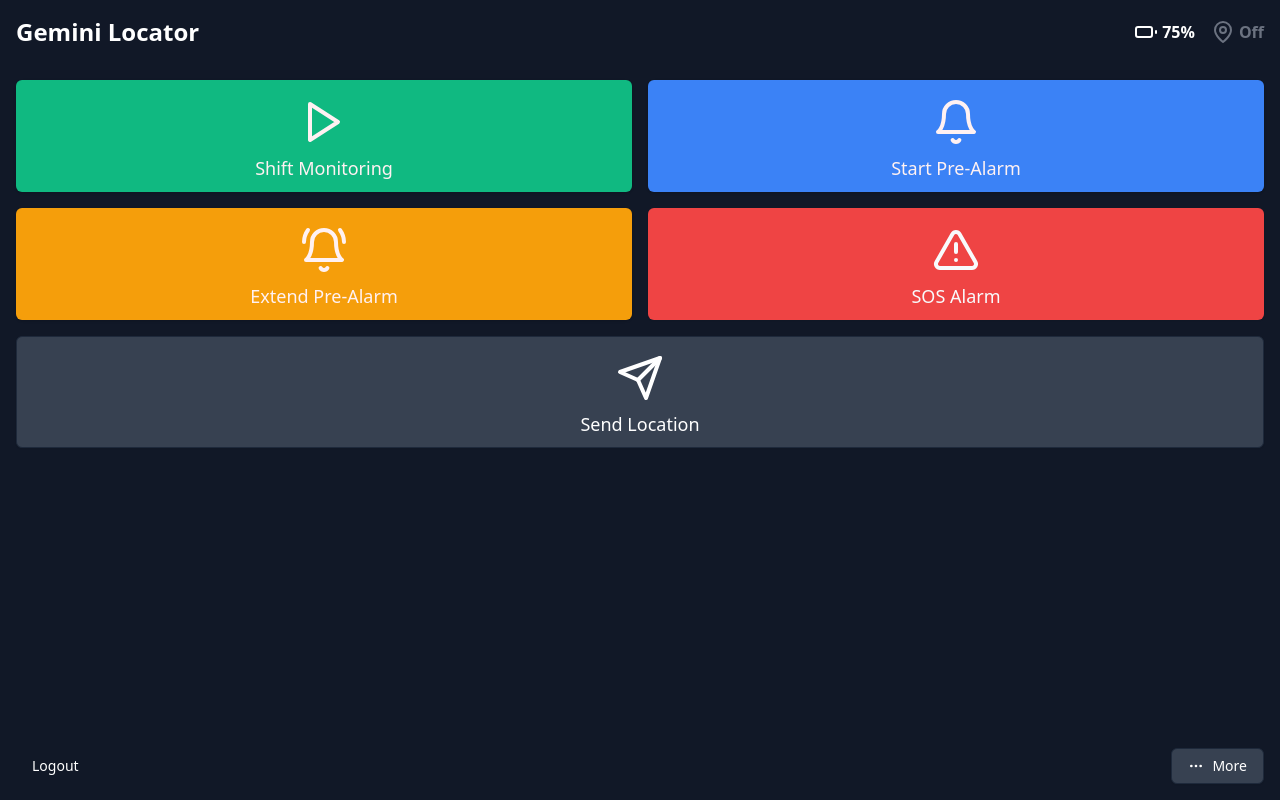
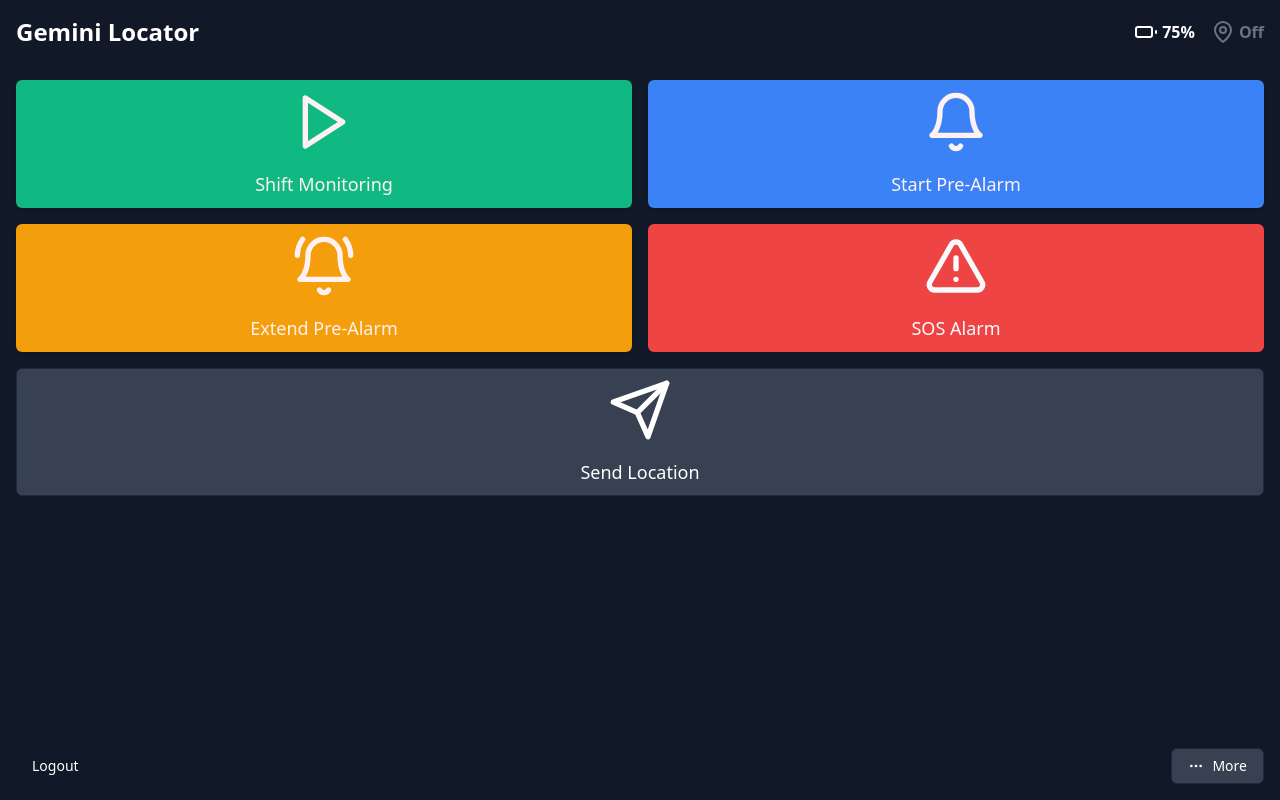
Before and after one commit to jasonkneen/sg-881722546961040, a Next.js app: page / in a window 1280 px wide. Built offline with nearby package versions, Linux system fonts and the light colour scheme.

Commit message:
Revert to state at e17c38577e1e2ee08dc211e6b477776b9f4f82a3

```diff
--- a/src/components/PreAlarmDialog.js
+++ b/src/components/PreAlarmDialog.js
@@ -39,7 +39,6 @@ export default function PreAlarmDialog({ open, onOpenChange }) {
                 key={option.value}
                 onClick={() => setSelectedTime(option.value)}
                 variant={selectedTime === option.value ? "secondary" : "outline"}
-                className="button-icon"
               >
                 {option.label}
               </Button>
--- a/src/components/SixDigitInput.js
+++ b/src/components/SixDigitInput.js
@@ -32,7 +32,7 @@ const SixDigitInput = ({ onComplete }) => {
   };
 
   return (
-    <div className="flex justify-between space-x-2">
+    <div className="flex justify-between max-w-xs mx-auto">
       {code.map((digit, index) => (
         <Input
           key={index}
@@ -43,7 +43,7 @@ const SixDigitInput = ({ onComplete }) => {
           value={digit}
           onChange={e => handleChange(index, e.target.value)}
           onKeyDown={e => handleKeyDown(index, e)}
-          className="w-10 h-12 text-center text-lg font-bold"
+          className="w-12 h-12 text-center text-lg font-bold"
         />
       ))}
     </div>
--- a/src/context/AuthContext.js
+++ b/src/context/AuthContext.js
@@ -1,5 +1,4 @@
 import { createContext, useContext, useState, useEffect } from 'react';
-import { useRouter } from 'next/router';
 
 const AuthContext = createContext();
 
@@ -7,7 +6,6 @@ export function AuthProvider({ children }) {
   const [user, setUser] = useState(null);
   const [loading, setLoading] = useState(false);
   const [error, setError] = useState(null);
-  const router = useRouter();
 
   useEffect(() => {
     // TODO: Check if user is already authenticated
@@ -28,8 +26,8 @@ export function AuthProvider({ children }) {
   };
 
   const logout = () => {
+    // TODO: Implement logout logic
     setUser(null);
-    router.push('/login');
   };
 
   const sendVerificationCode = async (phoneNumber) => {
--- a/src/pages/index.js
+++ b/src/pages/index.js
@@ -101,9 +101,7 @@ export default function Home() {
 
   const renderButtonContent = (icon, text) => (
     <>
-      <div className="mt-2">
-        {icon}
-      </div>
+      {icon}
       <span className="mt-2">{text}</span>
     </>
   );
@@ -132,10 +130,10 @@ export default function Home() {
           <Button
             onClick={toggleLocationMonitoring}
             variant={isLocationMonitoring ? "destructive" : "default"}
-            className={`${isLocationMonitoring ? 'bg-gray-500' : 'bg-green-500'} h-28 text-lg flex flex-col items-center justify-center`}
+            className={`${isLocationMonitoring ? 'bg-gray-500' : 'bg-green-500'} h-32 text-lg flex flex-col items-center justify-center`}
           >
             {renderButtonContent(
-              isLocationMonitoring ? <Pause className="w-12 h-12" /> : <Play className="w-12 h-12" />,
+              isLocationMonitoring ? <Pause className="w-16 h-16 mb-2" /> : <Play className="w-16 h-16 mb-2" />,
               isLocationMonitoring ? 'Stop Monitoring' : 'Shift Monitoring'
             )}
           </Button>
@@ -143,33 +141,33 @@ export default function Home() {
           <Button
             onClick={handleStartPreAlarm}
             variant="default"
-            className="bg-blue-500 h-28 text-lg flex flex-col items-center justify-center"
+            className="bg-blue-500 h-32 text-lg flex flex-col items-center justify-center"
           >
-            {renderButtonContent(<Bell className="w-12 h-12" />, 'Start Pre-Alarm')}
+            {renderButtonContent(<Bell className="w-16 h-16 mb-2" />, 'Start Pre-Alarm')}
           </Button>
 
           <Button
             onClick={handleExtendPreAlarm}
             variant="default"
-            className="bg-yellow-500 h-28 text-lg flex flex-col items-center justify-center"
+            className="bg-yellow-500 h-32 text-lg flex flex-col items-center justify-center"
           >
-            {renderButtonContent(<BellRing className="w-12 h-12" />, 'Extend Pre-Alarm')}
+            {renderButtonContent(<BellRing className="w-16 h-16 mb-2" />, 'Extend Pre-Alarm')}
           </Button>
 
           <Button
             onClick={handleSOSAlarm}
             variant="destructive"
-            className="bg-red-500 h-28 text-lg flex flex-col items-center justify-center"
+            className="bg-red-500 h-32 text-lg flex flex-col items-center justify-center"
           >
-            {renderButtonContent(<AlertTriangle className="w-12 h-12" />, 'SOS Alarm')}
+            {renderButtonContent(<AlertTriangle className="w-16 h-16 mb-2" />, 'SOS Alarm')}
           </Button>
 
           <Button
             onClick={handleSendLocation}
             variant="outline"
-            className="bg-gray-700 h-28 text-lg flex flex-col items-center justify-center col-span-2"
+            className="bg-gray-700 h-32 text-lg flex flex-col items-center justify-center col-span-2"
           >
-            {renderButtonContent(<Send className="w-12 h-12" />, 'Send Location')}
+            {renderButtonContent(<Send className="w-16 h-16 mb-2" />, 'Send Location')}
           </Button>
         </div>
 
--- a/src/pages/login.js
+++ b/src/pages/login.js
@@ -4,7 +4,6 @@ import { Button } from "@/components/ui/button"
 import { Input } from "@/components/ui/input"
 import { Label } from "@/components/ui/label"
 import { Alert, AlertDescription } from "@/components/ui/alert"
-import { Loader2 } from "lucide-react"
 import SixDigitInput from '@/components/SixDigitInput';
 import CountryCodeDropdown from '@/components/CountryCodeDropdown';
 import { useAuth } from '@/context/AuthContext';
@@ -12,17 +11,15 @@ import { useAuth } from '@/context/AuthContext';
 export default function Login() {
   const [countryCode, setCountryCode] = useState('+1');
   const [phoneNumber, setPhoneNumber] = useState('');
-  const [step, setStep] = useState('phone');
+  const [step, setStep] = useState('phone'); // 'phone' or 'verify'
   const router = useRouter();
   const { login, sendVerificationCode, loading, error } = useAuth();
 
   const handlePhoneSubmit = async (e) => {
     e.preventDefault();
-    if (phoneNumber.trim() && /^\d{10}$/.test(phoneNumber)) {
+    if (phoneNumber.trim()) {
       await sendVerificationCode(countryCode + phoneNumber);
       setStep('verify');
-    } else {
-      alert("Please enter a valid 10-digit phone number.");
     }
   };
 
@@ -38,18 +35,17 @@ export default function Login() {
   };
 
   return (
-    <div className="flex flex-col items-center justify-center min-h-screen bg-gray-900 text-white p-4">
+    <div className="flex flex-col items-center justify-center min-h-screen bg-gray-900 text-white">
       <h1 className="text-3xl font-bold mb-8">Gemini Locator</h1>
       {error && (
-        <Alert variant="destructive" className="mb-4 w-full max-w-xs">
+        <Alert variant="destructive" className="mb-4">
           <AlertDescription>{error}</AlertDescription>
         </Alert>
       )}
-      <div className="w-full max-w-xs bg-gray-800 p-6 rounded-lg shadow-md">
       {step === 'phone' && (
-          <form onSubmit={handlePhoneSubmit} className="space-y-4">
-            <h2 className="text-xl font-semibold mb-4">Enter your phone number</h2>
-            <div>
+        <form onSubmit={handlePhoneSubmit} className="w-full max-w-xs">
+          <h2 className="text-xl mb-4">Enter your phone number</h2>
+          <div className="mb-4">
             <Label htmlFor="phoneNumber">Phone Number</Label>
             <div className="flex mt-1">
               <CountryCodeDropdown
@@ -67,38 +63,18 @@ export default function Login() {
               />
             </div>
           </div>
-            <Button type="submit" className="w-full" disabled={loading}>
-              {loading ? (
-                <>
-                  <Loader2 className="mr-2 h-4 w-4 animate-spin" />
-                  Sending...
-                </>
-              ) : (
-                "Send Code"
-              )}
-            </Button>
+          <Button type="submit" className="w-full" disabled={loading}>Send Code</Button>
         </form>
       )}
       {step === 'verify' && (
-          <div className="space-y-4">
-            <h2 className="text-xl font-semibold mb-4">Enter Verification Code</h2>
+        <div className="w-full max-w-xs">
+          <h2 className="text-xl mb-4">Enter Verification Code</h2>
           <SixDigitInput onComplete={handleVerificationSubmit} />
           <Button onClick={handleResendCode} variant="outline" className="w-full mt-4" disabled={loading}>
-              {loading ? (
-                <>
-                  <Loader2 className="mr-2 h-4 w-4 animate-spin" />
-                  Sending...
-                </>
-              ) : (
-                "Resend Code"
-              )}
-            </Button>
-            <Button onClick={() => setStep('phone')} variant="ghost" className="w-full mt-2">
-              Back to Phone Number
+            Send Again
           </Button>
         </div>
       )}
     </div>
-    </div>
   );
 }
--- a/src/styles/globals.css
+++ b/src/styles/globals.css
@@ -77,15 +77,6 @@
   background-color: #111827;
 }
 
-/* Updated styles for buttons and icons */
-.button-icon {
-  @apply w-12 h-12 mt-2;
-}
-
-.button-container {
-  @apply h-28 text-lg flex flex-col items-center justify-center;
-}
-
 /* Add styles for the 6-digit input */
 .six-digit-input input {
   width: 2.5rem;
```
Lines whose indentation alone changed are shown as unchanged.
